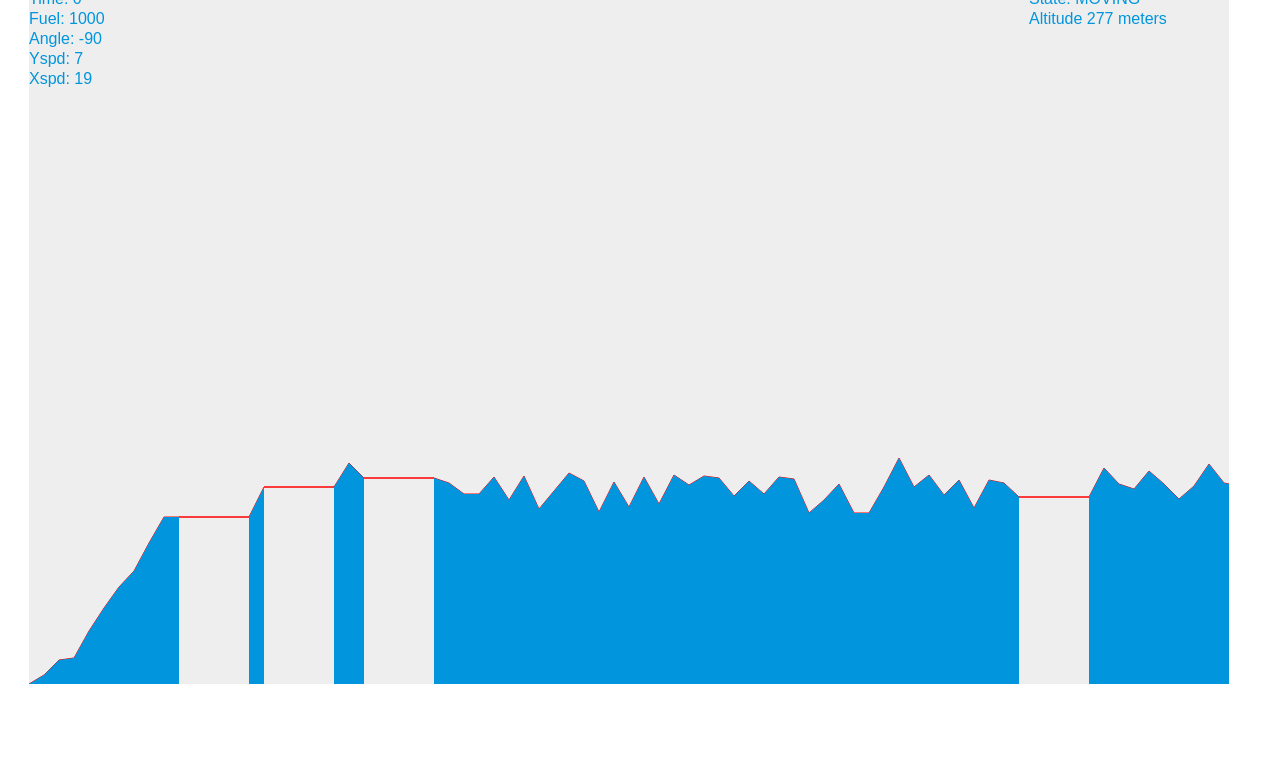
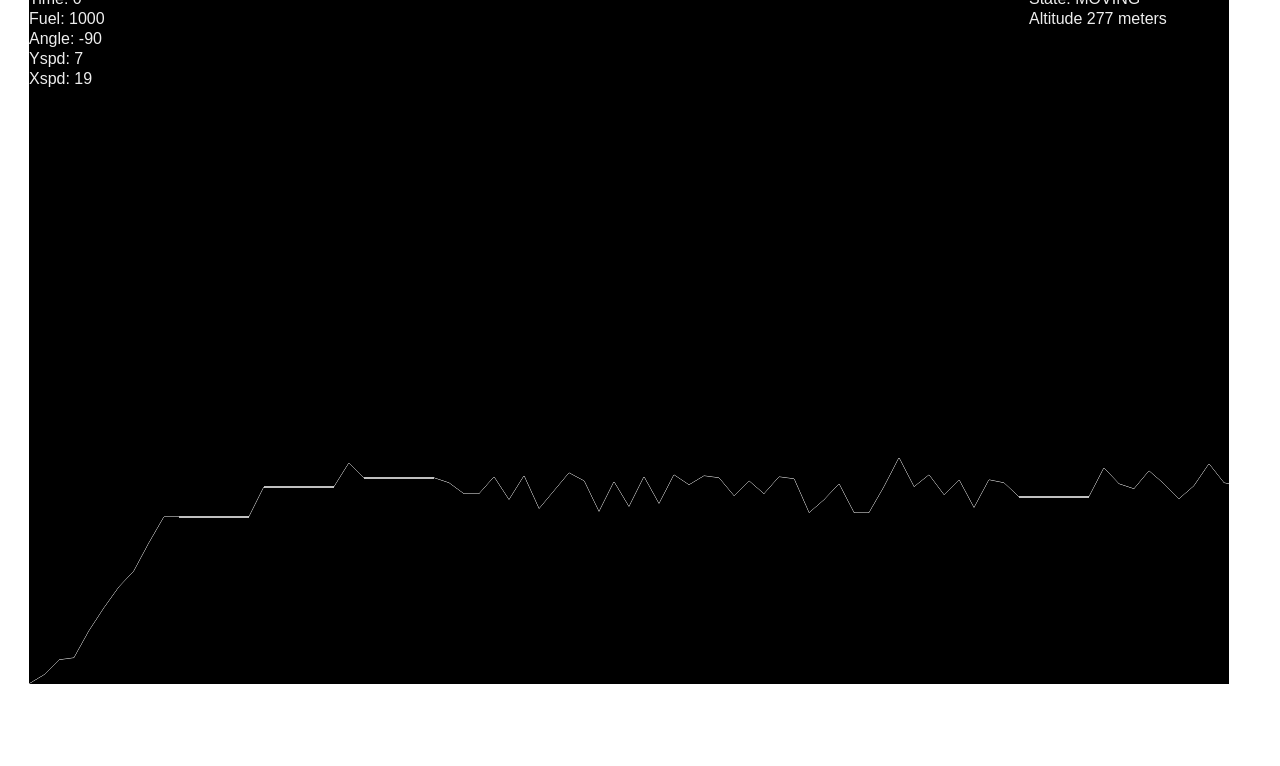
Before and after one commit to jefang123/lunar_lander, a plain HTML site: page index.html in a window 1280 px wide. Shown: the part 34-800 px from the top of the page. Drawn offline with Linux system fonts and the light colour scheme.

Commit message:
Add basic style

```diff
--- a/lunar_lander.js
+++ b/lunar_lander.js
@@ -182,12 +182,12 @@ function collisionDetection() {
   for (let index= 1; index < groundArray.length; index++) {
     if (landingArr.includes(index)) {
       if (x >= groundArray[index-1][0] && x <= groundArray[index][0]) {
-        dy = groundArray[index][1] - (y+20);
+        dy = (groundArray[index][1] - (y+20));
       }
       ctx.beginPath();
       ctx.moveTo(groundArray[index-1][0],groundArray[index-1][1]);
       ctx.lineTo(groundArray[index][0],groundArray[index][1])
-      ctx.strokeStyle="#FF0000";
+      ctx.strokeStyle="#FFF";
       ctx.stroke();
 
       if (state === states[0]) {
@@ -253,6 +253,7 @@ function collisionDetection() {
       ctx.lineTo(groundArray[index-1][0], groundArray[index-1][1]);
       ctx.lineTo(groundArray[index][0], groundArray[index][1]);
       ctx.lineTo(groundArray[index][0], canvas.height);
+      ctx.fillStyle = "#000";
       ctx.fill();
 
       // crash = ctx.isPointInStroke(x,y_20);
@@ -278,13 +279,6 @@ function collisionDetection() {
 
     }
   }
-  // if (state != states[0]) {
-  //   dy = 0;
-  // }
-  // else {
-  //   dy = (canvas.height -(30+20)) - y;
-  // }
-
   if (state === states[0]) {
     x += xspd;
     y += yspd;
@@ -292,45 +286,52 @@ function collisionDetection() {
 
 }
 
+// var stars = 10;
+
+
+// function drawStars() {
+
+// }
+
 function drawState() {
   ctx.font = "16px Arial";
-  ctx.fillStyle = "#0095DD"
+  ctx.fillStyle = "#EEE"
   ctx.fillText("State: "+state, canvas.width-200, 20)
 }
 
 function drawxspd() {
   ctx.font = "16px Arial";
-  ctx.fillStyle = "#0095DD"
+  ctx.fillStyle = "#EEE"
   ctx.fillText("Xspd: "+Math.floor(xspd*10), 0, 100)
 }
 
 function drawyspd() {
   ctx.font = "16px Arial";
-  ctx.fillStyle = "#0095DD"
+  ctx.fillStyle = "#EEE"
   ctx.fillText("Yspd: "+Math.floor(yspd*10), 0, 80)
 }
 
 function drawangle() {
   ctx.font = "16px Arial";
-  ctx.fillStyle = "#0095DD"
+  ctx.fillStyle = "#EEE"
   ctx.fillText("Angle: "+angle, 0, 60)
 }
 
 function drawTime() {
   ctx.font = "16px Arial";
-  ctx.fillStyle = "#0095DD"
+  ctx.fillStyle = "#EEE"
   ctx.fillText("Time: "+time, 0, 20)
 }
 
 function drawFuel() {
   ctx.font = "16px Arial";
-  ctx.fillStyle = "#0095DD"
+  ctx.fillStyle = "#EEE"
   ctx.fillText("Fuel: "+Math.floor(fuel), 0, 40)
 }
 
 function drawDY() {
   ctx.font = "16px Arial";
-  ctx.fillStyle = "#0095DD"
+  ctx.fillStyle = "#EEE"
   ctx.fillText(`Altitude ${Math.floor(dy)+1} meters`, canvas.width-200, 40)
 }
 
--- a/styles.css
+++ b/styles.css
@@ -24,7 +24,7 @@
 }
 
 #myCanvas {
-  background: #eee;
+  background: #000;
 }
 
 #secondCanvas {
```
